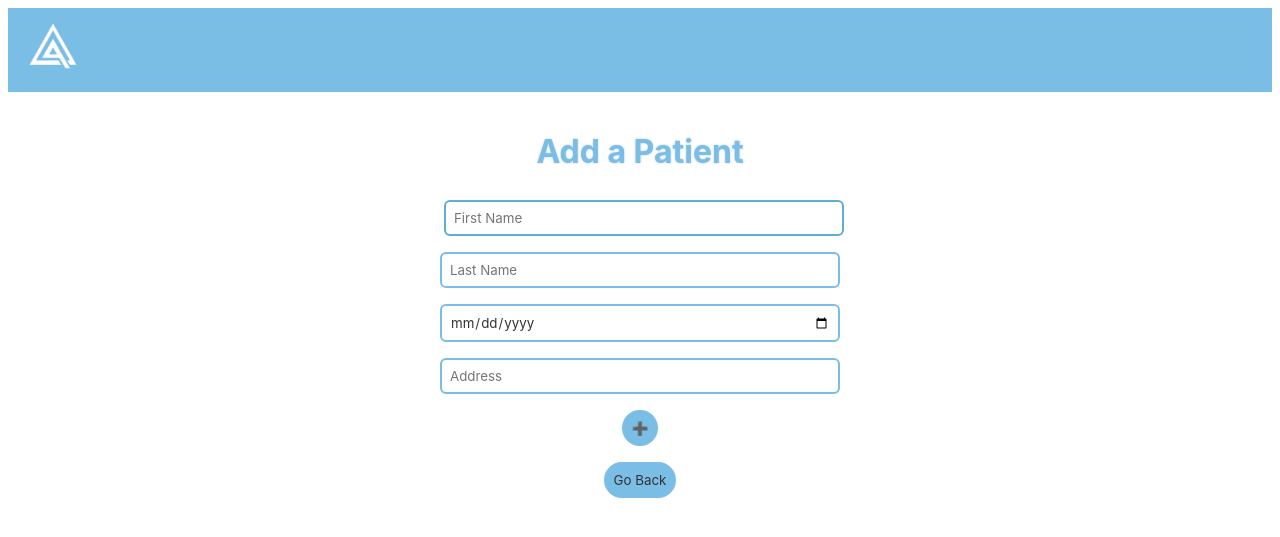
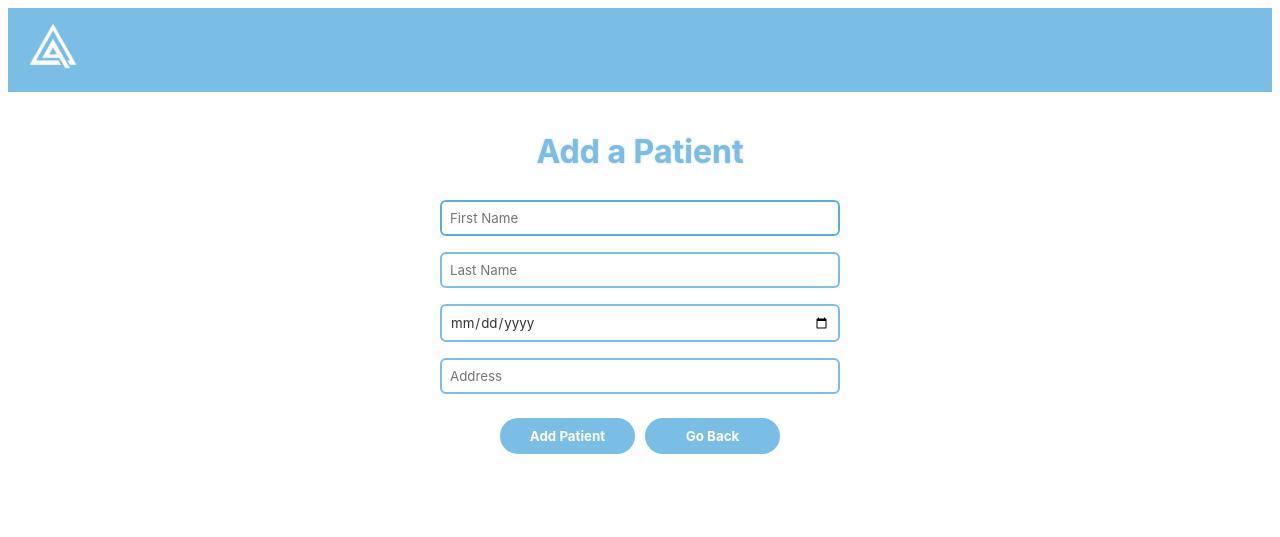
Before and after one commit to thomas0997/PatientsListFinal, a Flask app: page /add in a window 1280 px wide. Shown: the top 537 px of the page. Run offline with Flask 3, Linux system fonts and the light colour scheme.

Commit message:
Update add.html

```diff
--- a/templates/add.html
+++ b/templates/add.html
@@ -3,10 +3,9 @@
 {% block body %}
 <!--Add a Patient-->
 <style>
-    div{
+    div {
         text-align: center;
     }
-
 
     .logo-header {
         background-color: #7ABDE5;
@@ -28,26 +27,43 @@
         text-shadow: 0px 0px 2px rgba(104, 143, 229, 0.5);
     }
 
+    .button-row {
+        display: flex;
+        justify-content: center;  /* center buttons horizontally */
+        gap: 10px;  /* spacing between buttons */
+        margin-top: 16px;
+        max-width: 280px;
+        margin-left: auto;
+        margin-right: auto;
+    }
 
-    button{
-        margin: 0 10px;  /* 0 top & bottom, 10px left & right */
-        max-width: 400px;
-        text-align: left;            /* Align text left */
+    button {
+        flex: 1;
+        max-width: 140px;
+        text-align: center; /* center button text */
         font-family: -apple-system, 'SF Pro';
+        font-weight: bold;
         border: 2px solid #7ABDE5;
         border-radius: 100px;
         padding: 8px;
-        margin: 8px 0;
         outline: none;
         background-color: #7ABDE5;
-        color: #333;
+        color: white;
         box-sizing: border-box;
+        cursor: pointer;
+        transition: background-color 0.3s ease, border-color 0.3s ease;
+    }
+
+    button:hover {
+        background-color: #688FE5;
+        border-color: #688FE5;
+        color: white;
     }
 
     input {
         width: 80%;
         max-width: 400px;
-        text-align: left;            /* Align text left */
+        text-align: left; /* Left align typed text */
         font-family: -apple-system, 'SF Pro';
         border: 2px solid #7ABDE5;
         border-radius: 6px;
@@ -56,14 +72,13 @@
         outline: none;
         background-color: transparent;
         color: #333;
-        box-sizing: border-box;      /* Include padding and border in width */
+        box-sizing: border-box;
     }
 
     input[type="date"] {
-        text-align: left;            /* Make date text also left-aligned */
+        text-align: left;
     }
 
-    /* Remove placeholder styling on date if needed */
     input[type="date"]::placeholder {
         text-align: left;
     }
@@ -71,30 +86,25 @@
     input:focus {
         border-color: #5caed3;
     }
-
 </style>
-
-
-
-
-
-
 
 <div class="logo-header">
     <img src="{{ url_for('static', filename='AURON.png') }}" alt="Logo">
 </div>
 
+<h1>Add a Patient</h1>
 
+<div class="container">
+    <form action="/register" method="post">
+        <input autocomplete="off" required id="fName" autofocus name="firstName" placeholder="First Name" type="text"><br>
+        <input autocomplete="off" required name="lastName" placeholder="Last Name" type="text"><br>
+        <input autocomplete="off" required name="dob" placeholder="Date of Birth" type="date"><br>
+        <input autocomplete="off" required name="address" placeholder="Address" type="text"><br>
 
-    <h1>Add a Patient</h1>
-    <div class="container">
-        <form action="/register" method="post">  <!--TODO: /register is the route-->
-            <input autocomplete="off" required id="fName" autofocus name="firstName" placeholder="First Name" type="text"><br>
-            <input autocomplete="off" required autofocus name="lastName" placeholder="Last Name" type="text"><br>
-            <input autocomplete="off" required autofocus name="dob" placeholder="Date of Birth" type="date"><br>
-            <input autocomplete="off" required autofocus name="address" placeholder="Address" type="text"><br>
-            <button type="submit">➕</button>
-        </form>
-        <a href="/"><button type="button">Go Back</button></a>  <!-- Go back Button -->
-    </div>
+        <div class="button-row">
+            <button type="submit">Add Patient</button>
+            <button type="button" onclick="window.location.href='/'">Go Back</button>
+        </div>
+    </form>
+</div>
 {% endblock %}
```
